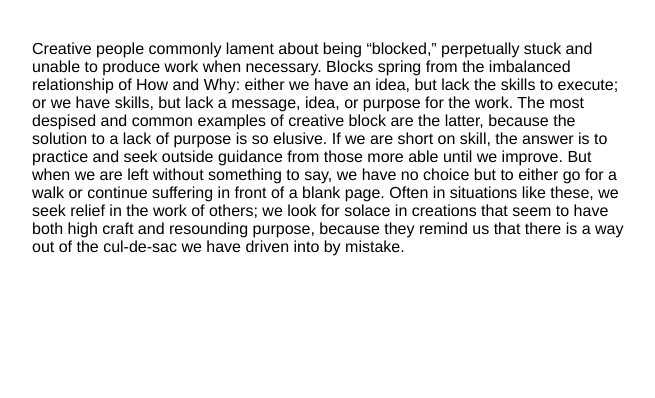
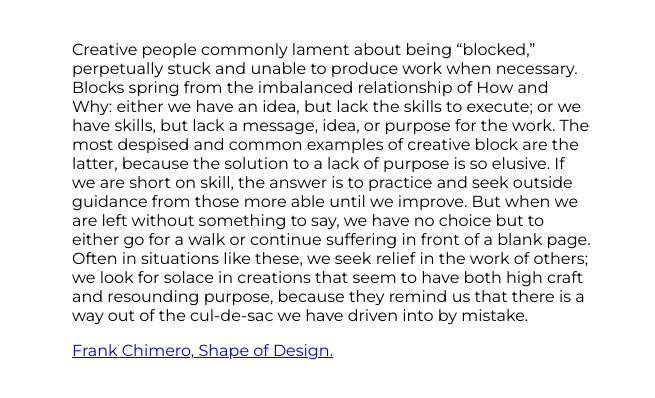
Before and after one commit to leoopalma/leoopalma.github.io, a plain HTML site: page index.html in a window 1280 px wide. Shown: the whole page, without its empty margins (308-963 px from the left). Drawn offline with Linux system fonts and the light colour scheme.

Commit message:
Leo blockquote font and link

```diff
--- a/index.html
+++ b/index.html
@@ -3,10 +3,16 @@
 <head>
     <meta charset="UTF-8">
     <meta name="viewport" content="width=>, initial-scale=1.0">
+    <link rel="preconnect" href="https://fonts.googleapis.com">
+    <link rel="preconnect" href="https://fonts.gstatic.com" crossorigin>
+    <link href="https://fonts.googleapis.com/css2?family=Montserrat:ital,wght@0,100..900;1,100..900&display=swap" rel="stylesheet">
     <link rel="stylesheet" href="style.css">
     <title>Document</title>
 </head>
 <body>
+    <blockquote>
     <p>Creative people commonly lament about being “blocked,” perpetually stuck and unable to produce work when necessary. Blocks spring from the imbalanced relationship of How and Why: either we have an idea, but lack the skills to execute; or we have skills, but lack a message, idea, or purpose for the work. The most despised and common examples of creative block are the latter, because the solution to a lack of purpose is so elusive. If we are short on skill, the answer is to practice and seek outside guidance from those more able until we improve. But when we are left without something to say, we have no choice but to either go for a walk or continue suffering in front of a blank page. Often in situations like these, we seek relief in the work of others; we look for solace in creations that seem to have both high craft and resounding purpose, because they remind us that there is a way out of the cul-de-sac we have driven into by mistake.</p>
+    <p><a href="https://shapeofdesignbook.com/chapters/01-how-and-why/">Frank Chimero, Shape of Design.</a></p>
+    </blockquote>
 </body>
 </html>
--- a/style.css
+++ b/style.css
@@ -1,5 +1,5 @@
 body {
-    font-family:'Franklin Gothic Medium', 'Arial Narrow', Arial, sans-serif;
+  font-family: "Montserrat", sans-serif;
     width: 600px;
     margin: 40px auto;
 }
```
